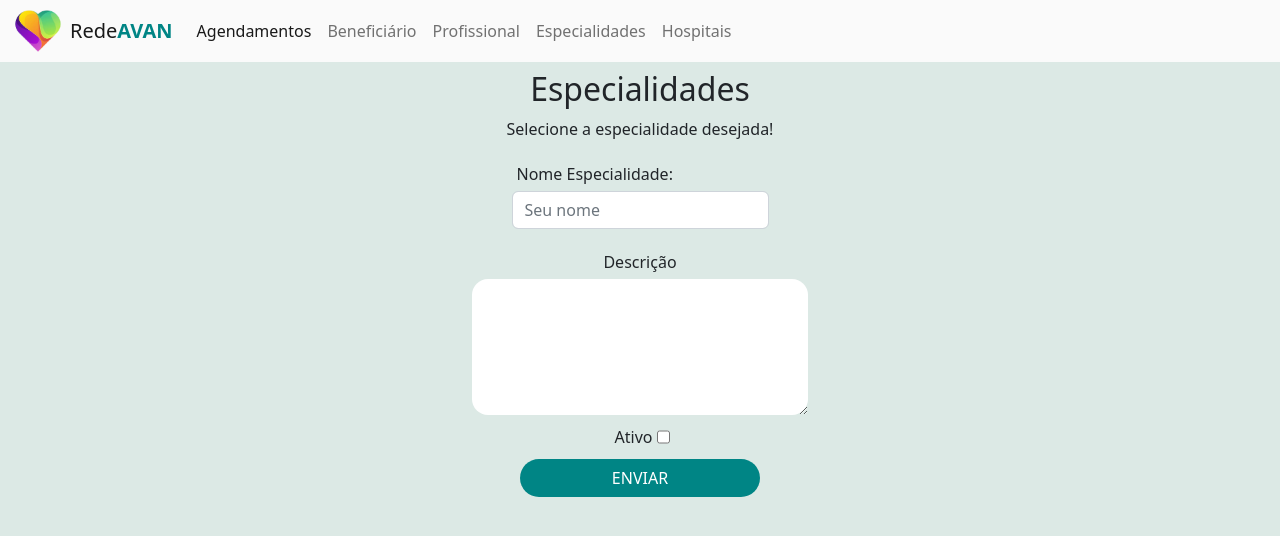
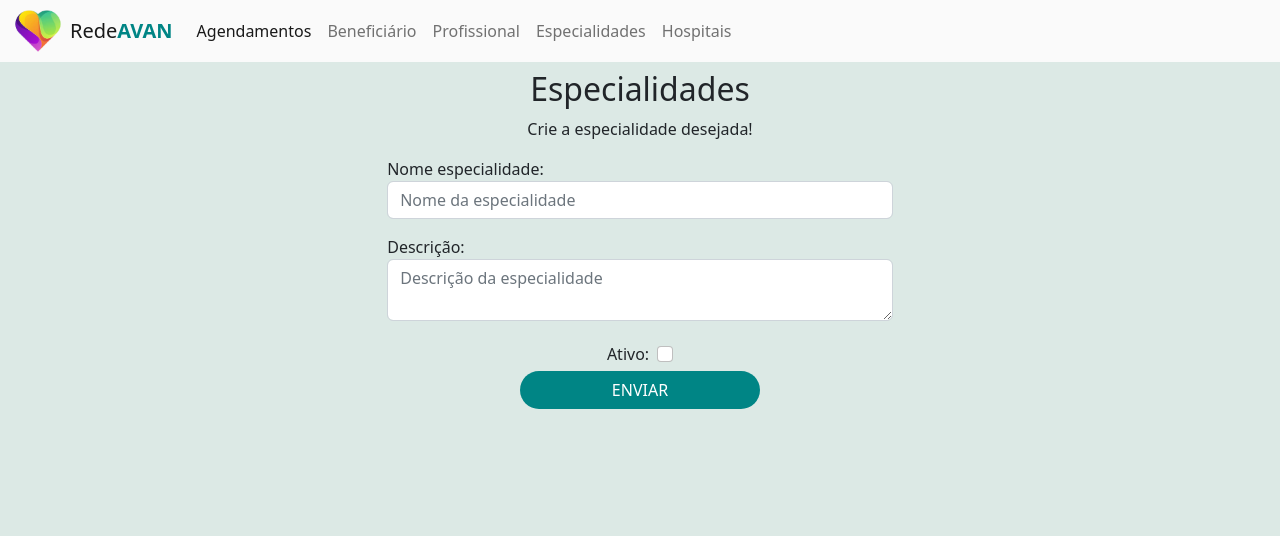
Before and after one commit to LucimaraSouzah/projetoAgendamentos, an Angular app in the folder Frontend/ProjetoAgendamento/: page /especialidade in a window 1280 px wide. Shown: the top 536 px of the page. Built offline with nearby package versions, Linux system fonts and the light colour scheme.

Commit message:
Adiciona função de post em especialidade

```diff
--- a/Frontend/ProjetoAgendamento/src/app/beneficiario/beneficiario.component.html
+++ b/Frontend/ProjetoAgendamento/src/app/beneficiario/beneficiario.component.html
@@ -6,14 +6,9 @@
     <h2>Dados Pessoais</h2>
     <p>Preencha seus dados pessoais para que possamos identificá-lo</p>
   </div>
-  <form
-    (ngSubmit)="postar()"
-    method="post"
-    class="d-flex flex-column"
-    id="formBeneficiario"
-  >
-    <div class="d-flex flex-column flex-lg-row">
-      <div class="mb-3">
+  <form method="post" class="d-flex flex-column" id="formBeneficiario">
+    <div class="d-flex flex-column flex-lg-row mb-3">
+      <div>
         <label for="Nome">Nome:</label>
         <input
           type="text"
@@ -24,7 +19,7 @@
           name="Nome"
         />
       </div>
-      <div class="mb-3 ms-lg-3">
+      <div class="ms-lg-3">
         <label for="Cpf">CPF:</label>
         <input
           type="text"
@@ -36,8 +31,8 @@
         />
       </div>
     </div>
-    <div class="d-flex flex-column flex-lg-row">
-      <div class="mb-3">
+    <div class="d-flex flex-column flex-lg-row mb-3">
+      <div>
         <label for="Telefone">Telefone:</label>
         <input
           type="tel"
@@ -47,7 +42,7 @@
           name="Telefone"
         />
       </div>
-      <div class="mb-3 ms-lg-3">
+      <div class="ms-lg-3">
         <label for="Endereco">Endereço:</label>
         <input
           type="text"
@@ -58,6 +53,7 @@
         />
       </div>
     </div>
+    <div>
       <div class="mb-3">
         <label for="NumeroCarteirinha">Nº da Carteirinha:</label>
         <input
@@ -69,8 +65,9 @@
           name="NumeroCarteirinha"
         />
       </div>
+    </div>
     <div class="d-flex flex-column flex-lg-row">
-      <div class="mb-3">
+      <div>
         <label for="Email">E-mail:</label>
         <input
           type="text"
@@ -81,7 +78,7 @@
           name="Email"
         />
       </div>
-      <div class="mb-3 ms-lg-3">
+      <div class="ms-lg-3">
         <label for="Senha">Senha:</label>
         <input
           type="password"
@@ -93,12 +90,33 @@
         />
       </div>
     </div>
-    <div class="alert alert-light text-center" role="alert" *ngIf="mensagemSucesso">
+    <div class="d-flex align-items-center justify-content-center m-2">
+      <label>Ativo:</label>
+      <input
+        ativo="ativo"
+        type="checkbox"
+        name="Ativo"
+        class="form-check-input ms-2"
+        [ngModel]="beneficiario.Ativo"
+        required
+      />
+    </div>
+    <div
+      class="alert alert-light text-center"
+      role="alert"
+      *ngIf="mensagemSucesso"
+    >
       Cadastro realizado com sucesso!
     </div>
-    <div class="alert alert-danger text-center" role="alert" *ngIf="mensagemErro">
+    <div
+      class="alert alert-danger text-center"
+      role="alert"
+      *ngIf="mensagemErro"
+    >
       Erro ao cadastrar! Verifique os dados e tente novamente.
     </div>
-    <button type="submit" class="btn buttonPrincipal" (click)="cadastrar()">Enviar</button>
+    <button type="submit" class="btn buttonPrincipal" (click)="cadastrar()">
+      Enviar
+    </button>
   </form>
 </div>
--- a/Frontend/ProjetoAgendamento/src/app/beneficiario/beneficiario.component.ts
+++ b/Frontend/ProjetoAgendamento/src/app/beneficiario/beneficiario.component.ts
@@ -19,10 +19,6 @@ export class BeneficiarioComponent implements OnInit {
   mensagemSucesso = false;
   mensagemErro = false;
 
-  postar() {
-    console.log('Post efetuado!');
-  }
-
   constructor(
     private http: HttpClient,
     private route: ActivatedRoute,
@@ -41,6 +37,7 @@ export class BeneficiarioComponent implements OnInit {
       Telefone: '',
       Endereco: '',
       NumeroCarteirinha: '',
+      Ativo: false,
       Email: '',
       Senha: '',
     };
@@ -56,13 +53,7 @@ export class BeneficiarioComponent implements OnInit {
 
   cadastrar() {
     if (this.validarInformacoes()) {
-      console.log(`Objeto para salvar: ${JSON.stringify(this.beneficiario)}`);
-
       if (this.beneficiario.idBeneficiario == 0) {
-        // if(!this.aluno.aniversario || this.aluno.aniversario==''){
-        //   console.log('erro na data');
-        // this.aluno.aniversario = '0001-01-01';
-        // }
         this.http
           .post('https://localhost:7206/api/Beneficiario', this.beneficiario)
           .subscribe((data) => {
@@ -70,7 +61,7 @@ export class BeneficiarioComponent implements OnInit {
             this.mensagemErro = false;
             this.mensagemSucesso = true;
           });
-        } else {
+      } else {
         this.http
           .patch('https://localhost:7206/api/Beneficiario', this.beneficiario)
           .subscribe((data) => {
@@ -78,22 +69,22 @@ export class BeneficiarioComponent implements OnInit {
           });
       }
     } else {
-      console.log('Erro na validação');
       this.mensagemSucesso = false;
       this.mensagemErro = true;
-      // TRATAMENTO DE ERRO
-      // ALERTA
-      // BORDA VERMELHA
     }
   }
 
   validarInformacoes(): boolean {
-    if (this.beneficiario.Nome == '') {
+    if (
+      this.beneficiario.Nome == '' ||
+      this.beneficiario.Cpf == '' ||
+      this.beneficiario.NumeroCarteirinha == '' ||
+      this.beneficiario.Email == '' ||
+      this.beneficiario.Senha == ''
+    ) {
       return false;
     }
-
     // VALIDAR COM REGEX
-
     return true;
   }
 }
--- a/Frontend/ProjetoAgendamento/src/app/especialidade/especialidade.component.css
+++ b/Frontend/ProjetoAgendamento/src/app/especialidade/especialidade.component.css
@@ -2,16 +2,13 @@
   width: 100%;
   height: 100vh;
 }
-label{
-  padding: 5px;
 
+#formEspecialidade {
+  width: 90%;
 }
-textarea
-{
-  padding: 8px;
-  border-radius: 1em;
-  border: none;
-  outline: none;
+
+#formEspecialidade div {
+  width: 100%;
 }
 
 .ativo
@@ -23,3 +20,12 @@ textarea
 .buttonPrincipal{
   width: 15em;
 }
+
+@media screen and (min-width: 768px) {
+  #especialidadeContainer {
+    height: 88vh;
+  }
+  #formEspecialidade {
+    width: 40%;
+  }
+}
--- a/Frontend/ProjetoAgendamento/src/app/especialidade/especialidade.component.html
+++ b/Frontend/ProjetoAgendamento/src/app/especialidade/especialidade.component.html
@@ -4,30 +4,66 @@
 >
   <div class="text-center">
     <h2>Especialidades</h2>
-    <p>Selecione a especialidade desejada!</p>
+    <p>Crie a especialidade desejada!</p>
   </div>
+  <form
+    method="post"
+    class="d-flex flex-column align-items-center justify-content-center"
+    id="formEspecialidade"
+  >
     <div class="mb-3">
-    <label for="NomeEspecialidade">Nome Especialidade:</label>
+      <label for="NomeEspecialidade">Nome especialidade:</label>
       <input
         type="text"
-      placeholder="Seu nome"
+        placeholder="Nome da especialidade"
         required
         class="form-control"
-
+        [(ngModel)]="especialidade.Nome"
         name="Nome"
       />
     </div>
-  <label for="descricao">Descrição</label>
+    <div class="mb-3">
+      <label for="descricao">Descrição:</label>
       <textarea
         id="textarea"
-    name="textarea"
-    rows="5"
-    cols="33"
+        name="Descricao"
+        class="form-control"
+        [(ngModel)]="especialidade.Descricao"
+        placeholder="Descrição da especialidade"
       >
       </textarea>
-<div class="ativo">
-  <label>Ativo</label>
-  <input ativo="ativo" type="checkbox" />
     </div>
-<button type="submit" class="btn buttonPrincipal" >Enviar</button>
+    <div class="ativo d-flex align-self-center justify-content-center">
+      <label>Ativo:</label>
+      <input
+        ativo="ativo"
+        type="checkbox"
+        name="Ativo"
+        class="form-check-input ms-2"
+        [ngModel]="especialidade.Ativo"
+        required
+      />
     </div>
+    <div
+      class="alert alert-light text-center"
+      role="alert"
+      *ngIf="mensagemSucesso"
+    >
+      Especialidade criada com sucesso!
+    </div>
+    <div
+      class="alert alert-danger text-center"
+      role="alert"
+      *ngIf="mensagemErro"
+    >
+      Erro ao cadastrar! Verifique os dados e tente novamente.
+    </div>
+    <button
+      type="submit"
+      class="btn buttonPrincipal align-self-center"
+      (click)="cadastrar()"
+    >
+      Enviar
+    </button>
+  </form>
+</div>
--- a/Frontend/ProjetoAgendamento/src/app/especialidade/especialidade.component.ts
+++ b/Frontend/ProjetoAgendamento/src/app/especialidade/especialidade.component.ts
@@ -1,10 +1,83 @@
-import { Component } from '@angular/core';
+import { IEspecialidadeDto } from './../interfaces/IEspecialidadeDto';
+import { Component, OnInit } from '@angular/core';
+import { HttpClient } from '@angular/common/http';
+import { ActivatedRoute, Router } from '@angular/router';
 
 @Component({
   selector: 'app-especialidade',
   templateUrl: './especialidade.component.html',
-  styleUrls: ['./especialidade.component.css']
+  styleUrls: ['./especialidade.component.css'],
 })
-export class EspecialidadeComponent {
+export class EspecialidadeComponent implements OnInit {
+  especialidade!: IEspecialidadeDto;
+  idEspecialidade!: number;
 
+  listaEspecialidades: IEspecialidadeDto[] = [];
+
+  mensagemSucesso = false;
+  mensagemErro = false;
+
+  constructor(
+    private http: HttpClient,
+    private route: ActivatedRoute,
+    private router: Router
+  ) {
+    this.route.paramMap.subscribe((params) => {
+      this.idEspecialidade = Number(params.get('id'));
+    });
+  }
+
+  ngOnInit(): void {
+    this.especialidade = {
+      idEspecialidade: this.idEspecialidade ?? 0,
+      Nome: '',
+      Descricao: '',
+      Ativo: false,
+    };
+
+    if (this.idEspecialidade) {
+      this.http
+        .get(`https://localhost:7206/api/Especialidade/${this.idEspecialidade}`)
+        .subscribe((data) => {
+          this.especialidade = data as IEspecialidadeDto;
+        });
+    }
+  }
+
+  cadastrar() {
+    if (this.validarInformacoes()) {
+      if (this.especialidade.idEspecialidade == 0) {
+        this.http
+          .post('https://localhost:7206/api/Especialidade', this.especialidade)
+          .subscribe((data) => {
+            this.router.navigate(['listaEspecialidades']);
+            this.mensagemErro = false;
+            this.mensagemSucesso = true;
+          });
+      } else {
+        this.http
+          .patch('https://localhost:7206/api/Especialidade', this.especialidade)
+          .subscribe((data) => {
+            this.router.navigate(['listaEspecialidades']);
+          });
+      }
+    } else {
+      console.log('Erro na validação');
+      this.mensagemSucesso = false;
+      this.mensagemErro = true;
+      // TRATAMENTO DE ERRO
+      // ALERTA
+      // BORDA VERMELHA
+    }
+  }
+
+  validarInformacoes(): boolean {
+    if (this.especialidade.Nome == '') {
+      return false;
+    }
+
+    // VALIDAR COM REGEX
+
+    return true;
+  }
 }
--- a/Frontend/ProjetoAgendamento/src/app/interfaces/IBeneficiarioDto.ts
+++ b/Frontend/ProjetoAgendamento/src/app/interfaces/IBeneficiarioDto.ts
@@ -2,9 +2,10 @@ export interface IBeneficiarioDto {
   idBeneficiario: number,
   Nome: string,
   Cpf: string,
-  Telefone: string,
-  Endereco: string,
+  Telefone?: string,
+  Endereco?: string,
   NumeroCarteirinha: string,
+  Ativo: boolean,
   Email: string,
   Senha: string,
 }
--- a/Frontend/ProjetoAgendamento/src/app/interfaces/IEspecialidadeDto.ts
+++ b/Frontend/ProjetoAgendamento/src/app/interfaces/IEspecialidadeDto.ts
@@ -1,6 +1,6 @@
 export interface IEspecialidadeDto {
   idEspecialidade: number,
   Nome: string,
-  Descrição: string,
+  Descricao?: string,
   Ativo: boolean,
 }
```
Lines whose indentation alone changed are shown as unchanged.
